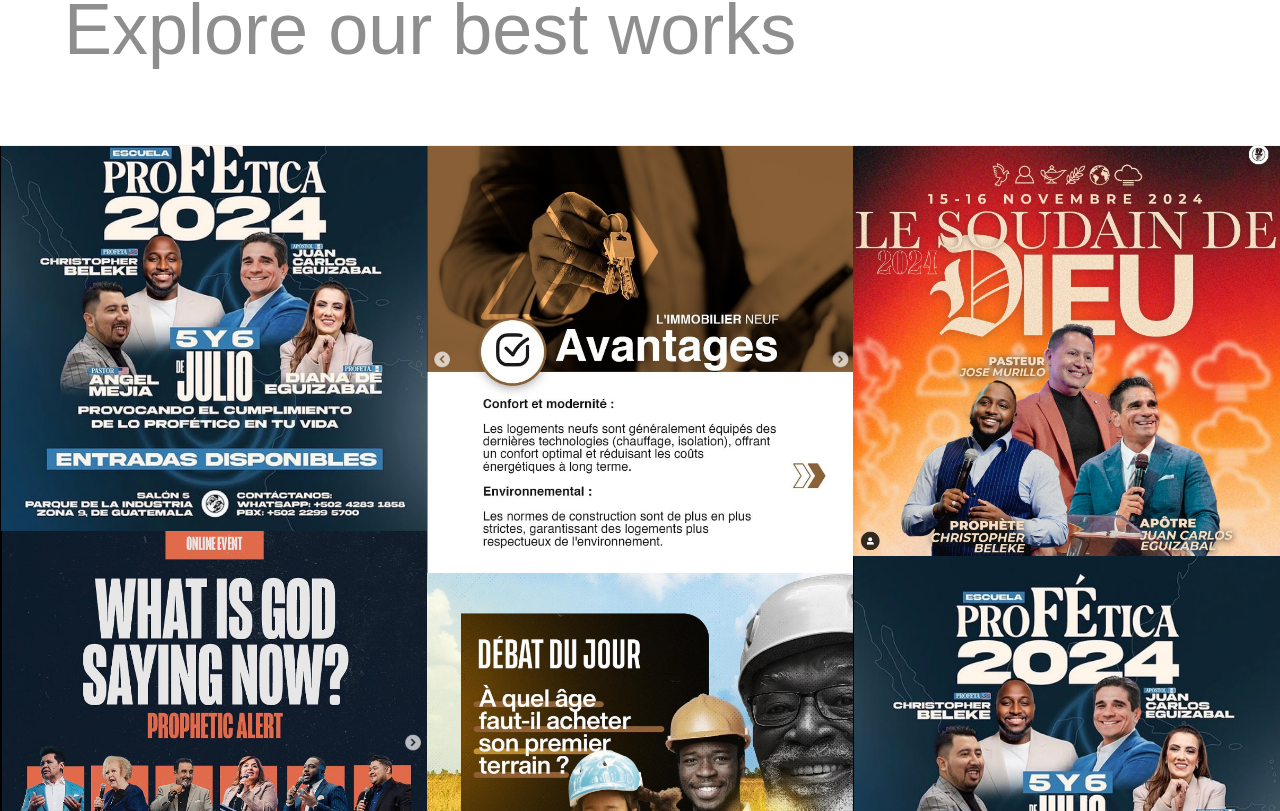
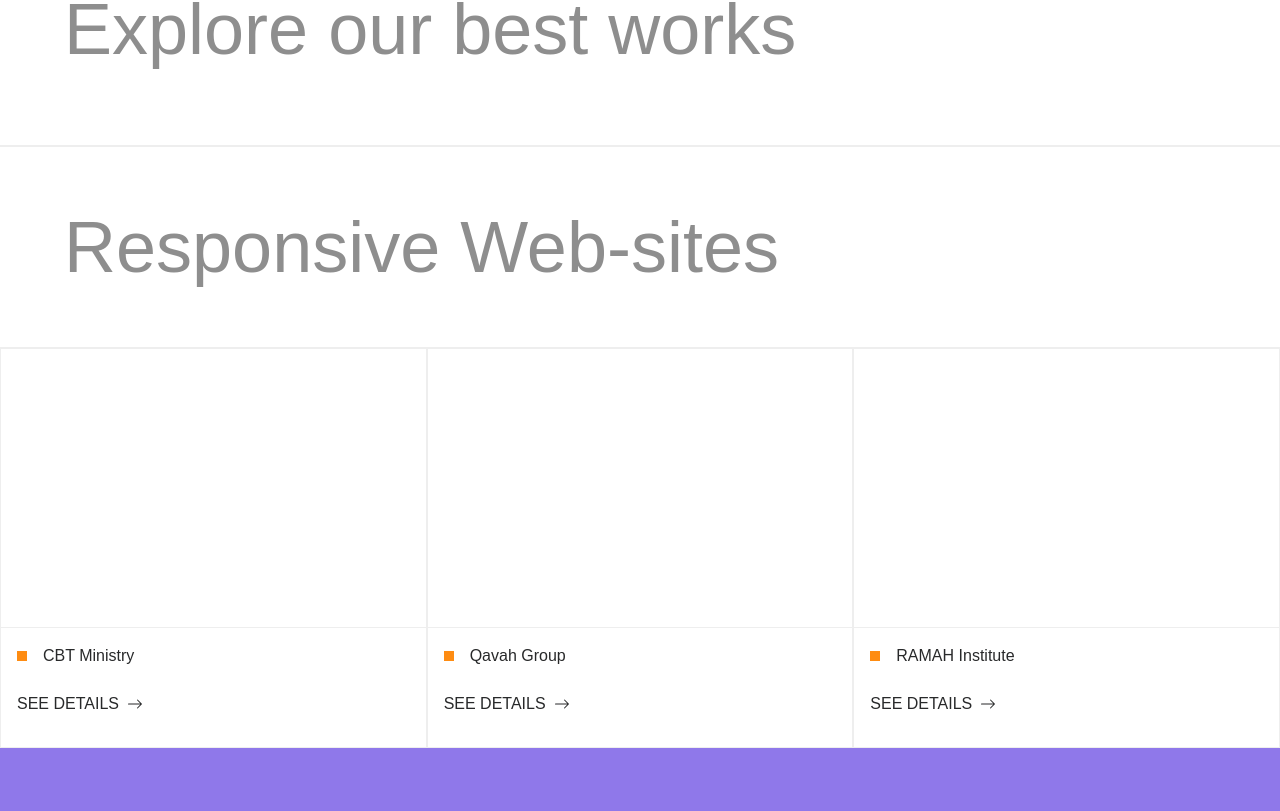
Before and after one commit to joel-kalema/Zion_Reach, a Next.js app: page / in a window 1280 px wide. Shown: the part 5529-6340 px from the top of the page. Built offline with nearby package versions, Linux system fonts and the light colour scheme; a web font is replaced by a local one.

Commit message:
updated the design

```diff
--- a/app/components/Portfolio.jsx
+++ b/app/components/Portfolio.jsx
@@ -103,20 +103,23 @@ const Portfolio = () => {
           <p className="text-7xl text-[#8e8e8e]">Explore our best works</p>
         </div>
 
-        <ParallaxProvider>
-          <div className="flex overflow-hidden h-[150vh]">
+        {/* <ParallaxProvider>
+          <div className="flex overflow-hidden h-[150vh] relative">
             <ParallaxImageSection images={cbtImages} speed={60} marginTop="-mt-96" />
             <ParallaxImageSection images={qavahImages} speed={0} />
             <ParallaxImageSection images={cbtImages} speed={30} marginTop="-mt-60" />
+            <div className='absolute bottom-0 h-[100dvh] w-full white-gradient-t'>
+              <div></div>
+            </div>
           </div>
-        </ParallaxProvider>
+        </ParallaxProvider> */}
 
         <div className="border-y p-16">
           <p className="text-7xl text-[#8e8e8e]">Responsive Web-sites</p>
         </div>
 
         <div className="flex flex-wrap">
-          {["CBT Ministry", "Qavah Group", "RAMAH Institute", "CBT Ministry", "Qavah Group", "RAMAH Institute"].map((title, index) => (
+          {["CBT Ministry", "Qavah Group", "RAMAH Institute"].map((title, index) => (
             <div key={index} className="w-1/3 h-[25rem] border">
               <div className="h-[70%] border-b"></div>
               <div className="h-[30%] p-4">
```
Also changed, not shown: public/home.png (deleted), public/left.png (deleted).
